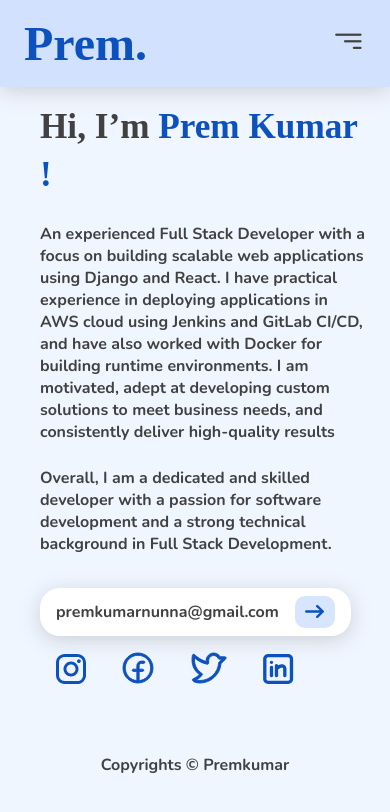
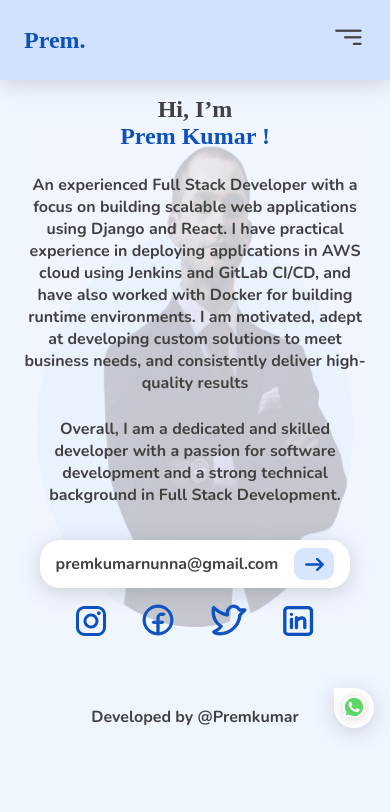
Before and after one commit to premkumar0/premkumar0.github.io, a plain HTML site: page index.html in a window 390 px wide. Drawn offline with nearby package versions, Linux system fonts and the light colour scheme; a web font is replaced by a local one.

Commit message:
updated code for responsive

```diff
--- a/index.html
+++ b/index.html
@@ -22,7 +22,7 @@
         <nav class="container mx-auto flex" id="nav">
             <div class="flex" id="nav-head">
                 <div class="nav-brand font-maitree">
-                    <a class="text-xl text-dark" href="#">
+                    <a class="text-md md-text-lg lg-text-xl text-dark" href="#">
                         Prem.
                     </a>
                 </div>
@@ -33,15 +33,15 @@
                 </div>
             </div>
             <div class="collapse flex" id="navbarSupportedContent">
-                <ul class="flex">
+                <ul class="flex md-text-md lg-text-md">
                     <li class="nav-item">
-                        <a class="nav-link active" aria-current="page" href="#nav">About</a>
+                        <a class="nav-link active" aria-current="page" href="#about">About</a>
                     </li>
                     <li class="nav-item">
-                        <a class="nav-link" href="#nav">Work</a>
+                        <a class="nav-link" href="#resume">Resume</a>
                     </li>
                     <li class="nav-item">
-                        <a class="nav-link" href="#nav">Contact Me</a>
+                        <a class="nav-link" href="#work">Work</a>
                     </li>
                 </ul>
             </div>
@@ -50,15 +50,15 @@
 
 
     <main>
-        <section class="container mx-auto">
+        <section class="container mx-auto" id="about">
             <div class="grid cols-1 lg-cols-2">
                 <div class="pf-img">
                     <div class="ellipse mx-auto"></div>
                     <img class="hero" src="./public/img/prof-image.png" alt="Hero" srcset="">
                 </div>
-                <div class="pf-info flex flex-column md-text-center">
-                    <div class="text-lg font-maitree">
-                        Hi, I’m <span class="text-dark mx-auto">Prem Kumar !</span>
+                <div class="pf-info flex flex-column sm-text-center md-ms-1 sm-flex-center">
+                    <div class="text-md md-text-lg font-maitree">
+                        Hi, I’m <span class="text-dark mx-auto d-block lg-d-inline">Prem Kumar !</span>
                     </div>
                     <p>
                         An experienced Full Stack Developer with a focus on building scalable web applications using
@@ -96,7 +96,15 @@
             </div>
         </section>
     </main>
-    <div class="footer text-center">Copyrights &COPY; <a class="link" href="/">Premkumar</a></div>
+    <footer class="container mx-auto">
+        <div class="footer text-center">Developed by <a class="link" href="/">@Premkumar</a></div>
+        <div class="contact-me flex justify-center align-center">
+            <a href="https://api.whatsapp.com/send?phone=919553261501&text=I've%20seen%20your%20profile%20at%20premkumar0.github.io%0A"
+                target="_blank">
+                <img src="./public/img/whatsapp.svg" alt="contact">
+            </a>
+        </div>
+    </footer>
     <script src="./public/js/index.js"></script>
 </body>
 
--- a/public/css/style.css
+++ b/public/css/style.css
@@ -97,6 +97,10 @@ ul {
     justify-content: center;
 }
 
+.align-center {
+    align-items: center;
+}
+
 .mx-auto {
     margin-left: auto;
     margin-right: auto;
@@ -146,6 +150,10 @@ ul {
     display: grid;
 }
 
+.d-block {
+    display: block;
+}
+
 .cols-1 {
     grid-template-columns: repeat(1, minmax(0, 1fr));
 }
@@ -156,21 +164,70 @@ ul {
 
 /* ------------------- Media Query ------------------------ */
 
+@media (max-width: 767px) {
+    .sm-text-center {
+        text-align: center;
+    }
+
+    .sm-flex-center {
+        align-items: center;
+    }
+
+    section .grid {
+        position: relative;
+    }
+
+    .pf-img {
+        position: absolute !important;
+        top: 0;
+        left: 0;
+        bottom: 0;
+        right: 0;
+        max-height: 500px;
+        min-height: 500px;
+        max-width: 406px;
+        width: 100%;
+        aspect-ratio: 546 / 640;
+        margin: auto;
+        z-index: -1;
+    }
+
+    .pf-info {
+        z-index: 2;
+    }
+
+    .pf-img::after {
+        content: "";
+        position: absolute;
+        display: block;
+        height: 100%;
+        width: 100%;
+        background: rgba(240, 246, 255, 0.8);
+        z-index: 1;
+    }
+}
+
 /* for large screen sm (640px) */
 @media (min-width: 640px) {
     .container {
         max-width: 640px;
     }
-
-    /* .sm-text-xl {
-        font-size: 3em;
-    } */
 }
 
 /* for large screen md (768px) */
 @media (min-width: 768px) {
     .container {
         max-width: 768px;
+    }
+
+    .md-text-lg {
+        font-size: 2.2em;
+        line-height: 3rem;
+    }
+
+    .md-text-md {
+        line-height: 2rem;
+        font-size: 1em;
     }
 
     #nav .toggle-btn>button {
@@ -227,10 +284,6 @@ ul {
         width: 100%;
     }
 
-    .lg-cols-2 {
-        grid-template-columns: repeat(2, minmax(0, 1fr));
-    }
-
     .pf-img {
         max-height: 640px;
         max-width: 546px;
@@ -240,9 +293,9 @@ ul {
         margin-right: 1rem;
     }
 
-    /* .md-text-left {
-        text-align: left;
-    } */
+    .md-ms-1 {
+        margin-left: 1rem;
+    }
 }
 
 /* for large screen lg (1024px) */
@@ -251,11 +304,19 @@ ul {
         max-width: 1024px;
     }
 
-    /* #nav .toggle-btn>button {
-        display: none;
-    } */
+    .lg-d-inline {
+        display: inline;
+    }
 
+    .lg-text-xl {
+        font-size: 3em;
+        line-height: 3rem;
+    }
 
+    .lg-text-md {
+        line-height: 2rem;
+        font-size: 1.1em;
+    }
 }
 
 /* for large screen xl (1280px) */
@@ -263,15 +324,6 @@ ul {
     .container {
         max-width: 1280px;
     }
-
-    /* #nav {
-        background: transparent !important;
-    }
-
-    #nav .flex-initial ul button {
-        display: inline-block !important;
-    } */
-
 }
 
 /* ------------------- /Media Query ------------------------ */
@@ -287,12 +339,9 @@ header {
 }
 
 #nav {
-    /* position: absolute;
-    top: 0;
-    left: 0; */
+
     width: 100%;
     padding: 1rem 1.5rem;
-    /* background: var(--text-light); */
     flex-direction: column;
 }
 
@@ -306,13 +355,11 @@ header {
 #nav .collapse ul {
     flex-direction: column;
     text-align: center;
-    /* padding: 0 3rem; */
+    line-height: 2rem;
 }
 
 #nav .collapse ul>li {
     padding: 0 1.5rem;
-    line-height: 3rem;
-    font-size: 1.1em;
 }
 
 #nav .toggle-btn>button {
@@ -366,7 +413,6 @@ section {
 }
 
 .pf-info {
-    margin-left: 1rem;
     justify-content: end;
 }
 
@@ -408,12 +454,25 @@ section {
     margin-inline: 1em;
 }
 
-.footer {
-    bottom: 0;
+/* --------contact-section------ */
+
+footer {
+    position: relative;
     margin-top: 2rem;
+    margin-bottom: 1rem;
 }
 
-.footer a {
-    text-decoration: none;
-    color: inherit;
+.contact-me {
+    position: absolute;
+    width: 40px;
+    height: 40px;
+    bottom: 0;
+    right: 1rem;
+    background: #FFFFFF;
+    box-shadow: var(--box-shadow);
+    border-radius: 0px 20px 20px 20px;
 }
+
+.contact-me img {
+    display: block;
+}
```
Also changed, not shown: public/img/whatsapp.svg (added).
